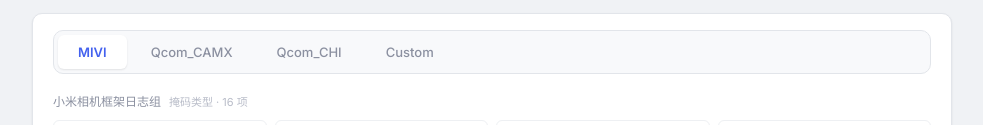
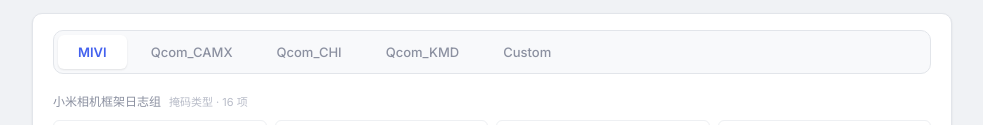
Before and after one commit to GC19991010/CameraTools, a plain HTML site: page CameraTools/index.html in a window 1280 px wide. Shown: the part 211-336 px from the top of the page, without its empty margins (148-1131 px from the left). Drawn offline with Linux system fonts and the light colour scheme.

Commit message:
Update index.html

```diff
--- a/CameraTools/index.html
+++ b/CameraTools/index.html
@@ -582,6 +582,60 @@
     ]
   },
   {
+    name: "Qcom_KMD", description: "高通KMD日志组", type: "mask",
+    mask_props: {
+      mask_cmds: [
+        "adb shell \"echo {mask} > /sys/module/camera/parameters/debug_mdl\""
+      ]
+    },
+    options: [
+      { name: "CAM_CDM", bit_value: 1 },
+      { name: "CAM_CORE", bit_value: 2 },
+      { name: "CAM_CPAS", bit_value: 4 },
+      { name: "CAM_ISP", bit_value: 8 },
+      { name: "CAM_CRM", bit_value: 16 },
+      { name: "CAM_SENSOR", bit_value: 32 },
+      { name: "CAM_SMMU", bit_value: 64 },
+      { name: "CAM_SYNC", bit_value: 128 },
+      { name: "CAM_ICP", bit_value: 256 },
+      { name: "CAM_JPEG", bit_value: 512 },
+      { name: "CAM_FD", bit_value: 1024 },
+      { name: "CAM_LRME", bit_value: 2048 },
+      { name: "CAM_FLASH", bit_value: 4096 },
+      { name: "CAM_ACTUATOR", bit_value: 8192 },
+      { name: "CAM_CCI", bit_value: 16384 },
+      { name: "CAM_CSIPHY", bit_value: 32768 },
+      { name: "CAM_EEPROM", bit_value: 65536 },
+      { name: "CAM_UTIL", bit_value: 1048576 },
+      { name: "CAM_HFI", bit_value: 2097152 },
+      { name: "CAM_CTXT", bit_value: 4194304 },
+      { name: "CAM_OIS", bit_value: 8388608 },
+      { name: "CAM_RES", bit_value: 16777216 },
+      { name: "CAM_MEM", bit_value: 33554432 },
+      { name: "CAM_IRQ_CTRL", bit_value: 67108864 },
+      { name: "CAM_REQ", bit_value: 134217728 },
+      { name: "CAM_PERF", bit_value: 268435456 },
+      { name: "CAM_CUSTOM", bit_value: 536870912 },
+      { name: "CAM_PRESIL", bit_value: 1073741824 },
+      { name: "CAM_OPE", bit_value: 2147483648 },
+      { name: "CAM_IO_ACCESS", bit_value: 4294967296 },
+      { name: "CAM_SFE", bit_value: 8589934592 },
+      { name: "CAM_CRE", bit_value: 17179869184 },
+      { name: "CAM_PRESIL_CORE", bit_value: 34359738368 },
+      { name: "CAM_TPG", bit_value: 68719476736 },
+      { name: "CAM_DMA_FENCE", bit_value: 137438953472 },
+      { name: "CAM_SENSOR_UTIL", bit_value: 274877906944 },
+      { name: "CAM_SYNX", bit_value: 549755813888 },
+      { name: "CAM_VMRM", bit_value: 1099511627776 },
+      { name: "CAM_SENSOR_IO", bit_value: 2199023255552 },
+      { name: "CAM_ZOOM", bit_value: 4398046511104 },
+      { name: "MI_PARKLENS", bit_value: 2305843009213693952 },
+      { name: "MI_DEBUG", bit_value: 4611686018427387904 },
+      { name: "MI_PERF", bit_value: 9223372036854775808 },
+      { name: "CAM_DBG_MOD_MAX", bit_value: 18446744073709551616 }
+    ]
+  },
+  {
     name: "Custom", description: "Custom_command", type: "command",
     options: [
       { name: "通过json配置客制化命令", commands: ["adb shell setprop xxxxxxx"] }
```
